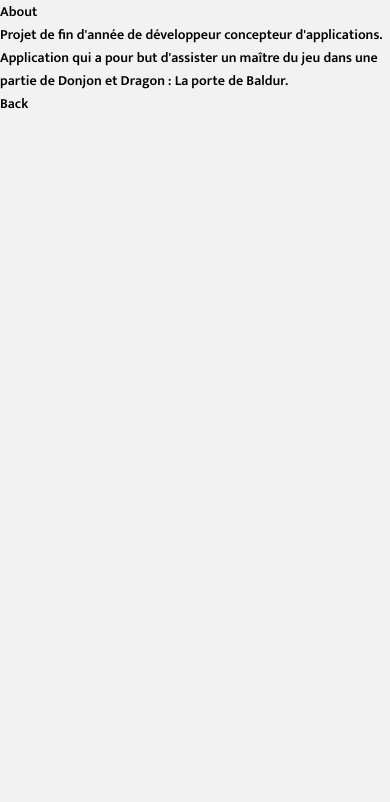
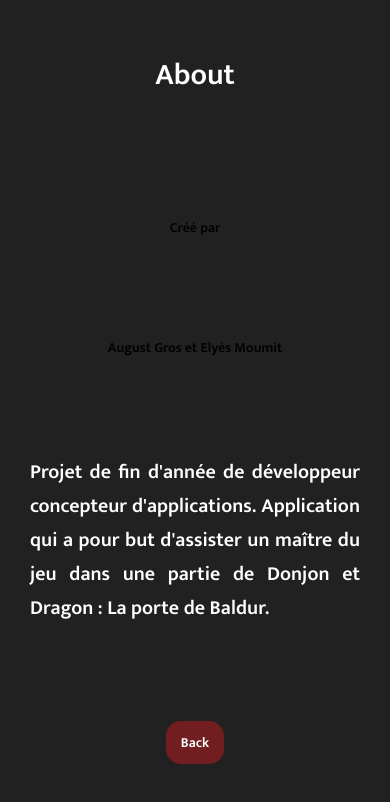
Before and after one commit to Ogust25/jdr-assist, a React Native app: screen /About in a window 390 px wide. Shown: the top 802 px of the page. Built offline with nearby package versions, Linux system fonts and the light colour scheme.

Commit message:
modif du style crew ajout du style MainTheme et about

```diff
--- a/src/components/CrewCard/index.jsx
+++ b/src/components/CrewCard/index.jsx
@@ -16,17 +16,17 @@ export const CrewCard = ({ member, campaignId }) => {
 			case 'GnomeFeminin':
 				imgProfil = require('../../../public/assets/images/GnomeFeminin.jpg');
 				break;
-			case 'elfeMasculin':
+			case 'ElfeMasculin':
 				imgProfil = require('../../../public/assets/images/ElfeMasculin.jpg');
 				break;
-			case 'elfeFeminin':
+			case 'ElfeFeminin':
 				imgProfil = require('../../../public/assets/images/ElfeFeminin.jpg');
 				break;
-			case 'humainMasculin':
-				imgProfil = require('../../../public/assets/images/humainMasculin.jpg');
+			case 'HumainMasculin':
+				imgProfil = require('../../../public/assets/images/HumainMasculin.jpg');
 				break;
-			case 'humainFeminin':
-				imgProfil = require('../../../public/assets/images/humainFeminin.jpg');
+			case 'HumainFeminin':
+				imgProfil = require('../../../public/assets/images/HumainFeminin.jpg');
 				break;
 			case 'GithyankiFeminin':
 				imgProfil = require('../../../public/assets/images/GithyankiFeminin.jpg');
@@ -62,9 +62,9 @@ export const CrewCard = ({ member, campaignId }) => {
 				}
 			>
 				<Image source={imgSelector()} style={style.img} />
-				<View>
-					<CustomText>{member.name}</CustomText>
-					<CustomText>
+				<View style={style.blocPersonnage}>
+					<CustomText style={style.text}>{member.name}</CustomText>
+					<CustomText style={style.text}>
 						{member.race}, {member.genre}
 					</CustomText>
 				</View>
--- a/src/components/CrewCard/style.jsx
+++ b/src/components/CrewCard/style.jsx
@@ -1,12 +1,24 @@
-import { StyleSheet } from "react-native";
+import { StyleSheet } from 'react-native';
 
 export const style = StyleSheet.create({
-  container: {
-    flexDirection: "row",
-    alignItems: "center",
-  },
-  img: {
-    width: 50,
-    height: 50,
-  },
+	container: {
+		flexDirection: 'row',
+		//alignItems: 'center', <-- pq?
+	},
+	img: {
+		width: 60,
+		height: 60,
+		justifyContent: 'center',
+		marginTop: '10%',
+		borderRadius: '10%',
+		paddingRight: '5%',
+	},
+	text: {
+		fontSize: '18px',
+		color: 'white',
+	},
+	blocPersonnage: {
+		padding: '5%',
+		margin: '5%',
+	},
 });
--- /dev/null
+++ b/src/style/MainTheme.jsx
@@ -0,0 +1,35 @@
+import { StyleSheet } from 'react-native';
+
+export const style = StyleSheet.create({
+	title: {
+		textAlign: 'center',
+		fontSize: '30px',
+		fontStyle: 'Bold',
+		color: 'white',
+		padding: '20px',
+	},
+	text: {
+		fontSize: '20px',
+		color: 'white',
+		textAlign: 'justify',
+		textJustify: 'inter-character',
+		width: '100%',
+	},
+	mainContainer: {
+		display: 'flex',
+		justifyContent: 'space-between',
+		alignItems: 'center',
+		width: '100vw',
+		height: '100vh',
+		backgroundColor: '#212121',
+		padding: '30px',
+	},
+	back: {
+		backgroundColor: '#721E20',
+		paddingHorizontal: '15px',
+		paddingVertical: '10px',
+		borderRadius: '15px',
+		marginBottom: '50px',
+		color: 'white',
+	},
+});
--- a/src/style/crew.jsx
+++ b/src/style/crew.jsx
@@ -30,7 +30,7 @@ export const style = StyleSheet.create({
 		display: 'Block',
 		marginLeft: 'auto',
 		marginRight: 'auto',
-		marginTop: 'auto',
+		marginTop: '15%',
 		marginBottom: 'auto',
 		height: '45px',
 		textAlign: 'center',
--- a/src/views/about.jsx
+++ b/src/views/about.jsx
@@ -1,22 +1,25 @@
-import React from "react";
-import { View, TouchableOpacity } from "react-native";
-import { CustomText } from "../components/CustomText";
+import React from 'react';
+import { View, TouchableOpacity } from 'react-native';
+import { CustomText } from '../components/CustomText';
+import { style } from '../style/MainTheme.jsx';
 
 export const About = ({ navigation }) => {
 	function goHome() {
-    navigation.navigate("Home");
+		navigation.navigate('Home');
 	}
 
 	return (
-    <View>
-      <CustomText>About</CustomText>
-      <CustomText>
+		<View style={style.mainContainer}>
+			<CustomText style={style.title}>About</CustomText>
+      <CustomText style={style.presentation}>Créé par</CustomText>
+      <CustomText style={style.presentation}>August Gros et Elyès Moumit</CustomText>
+			<CustomText style={style.text}>
 				Projet de fin d'année de développeur concepteur d'applications.
 				Application qui a pour but d'assister un maître du jeu dans une partie
 				de Donjon et Dragon : La porte de Baldur.
 			</CustomText>
 			<TouchableOpacity onPress={goHome}>
-        <CustomText>Back</CustomText>
+				<CustomText style={style.back}>Back</CustomText>
 			</TouchableOpacity>
 		</View>
 	);
```
Also changed, not shown: src/style/about.jsx (added, +11 -0 lines), public/assets/images/HumainFeminin.jpg (renamed from public/assets/images/humainFeminin.jpg), public/assets/images/HumainMasculin.jpg (renamed from public/assets/images/humainMasculin.jpg). Lines whose indentation alone changed are shown as unchanged.
